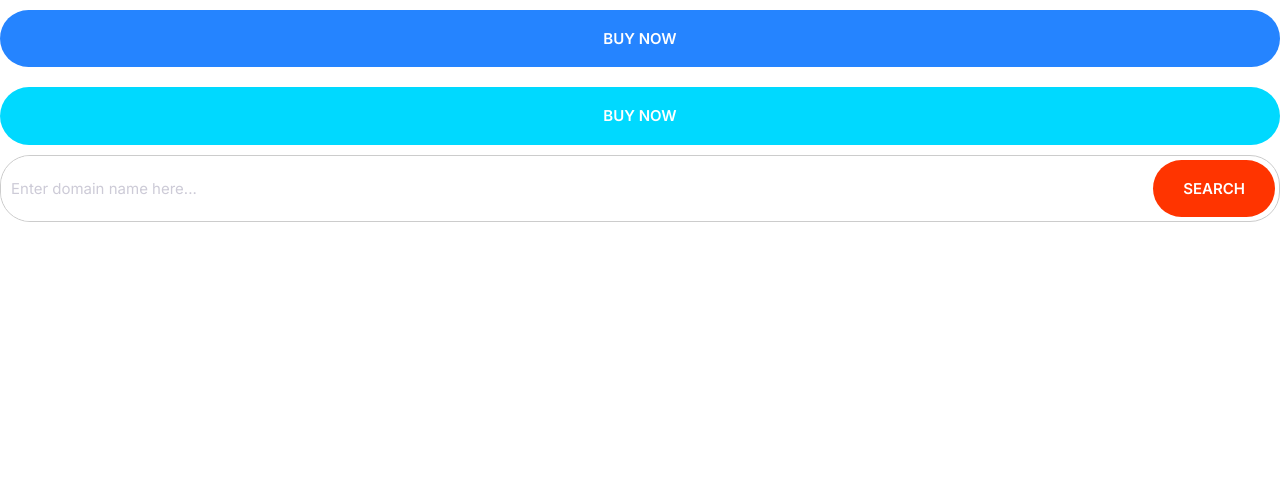
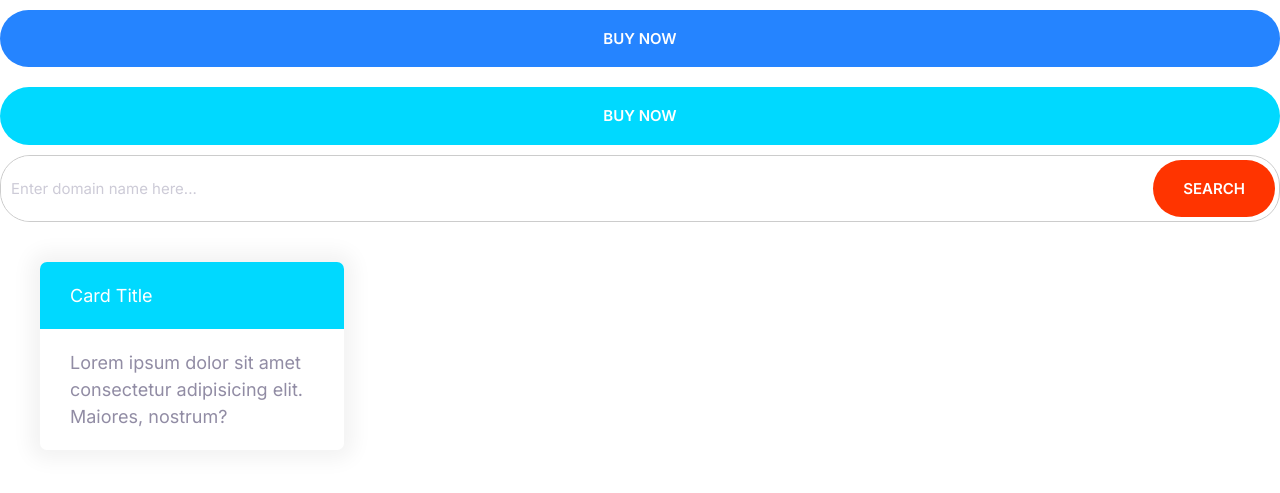
Before and after one commit to xkolumber/moshify, a plain HTML site: page index.html in a window 1280 px wide. Drawn offline with Linux system fonts and the light colour scheme.

Commit message:
First part of cards

```diff
--- a/css/styles.css
+++ b/css/styles.css
@@ -221,3 +221,21 @@ color:white;
         font-size: 1.5rem;
     }
 }
+
+/*Cards*/
+.card{
+    border-radius: 7px;
+    box-shadow: 0 0 20px 10px #f3f3f3;
+    overflow: hidden;
+}
+.card__header, .card__body{
+    padding:2rem 3rem;
+}
+.card--primary .card__header{
+    background: var(--color-primary);
+    color: #fff;
+}
+.card--secondary .card__header{
+    background: var(--color-secondary);
+    color: #fff;
+}
--- a/index.html
+++ b/index.html
@@ -25,5 +25,14 @@
       />
       <button class="btn btn--accent">Search</button>
     </div>
+    <div style="width: 30%; padding: 4rem">
+      <div class="card card--secondary">
+        <header class="card__header">Card Title</header>
+        <div class="card__body">
+          Lorem ipsum dolor sit amet consectetur adipisicing elit. Maiores,
+          nostrum?
+        </div>
+      </div>
+    </div>
   </body>
 </html>
```
Also changed, not shown: components/Cards.html (added, +8 -0 lines).
